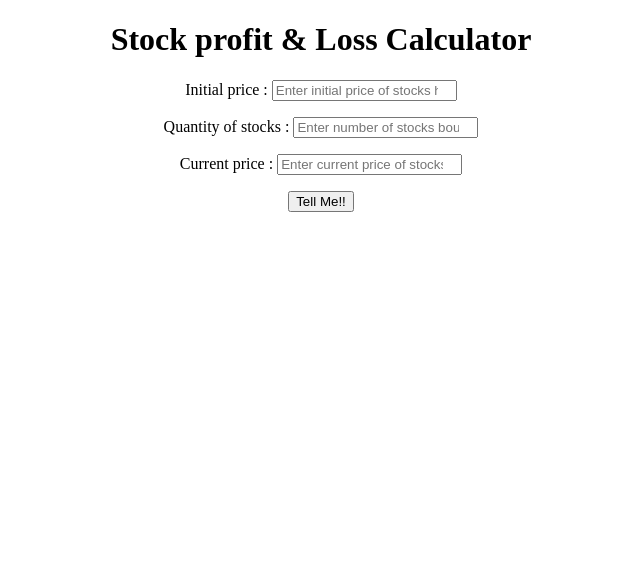
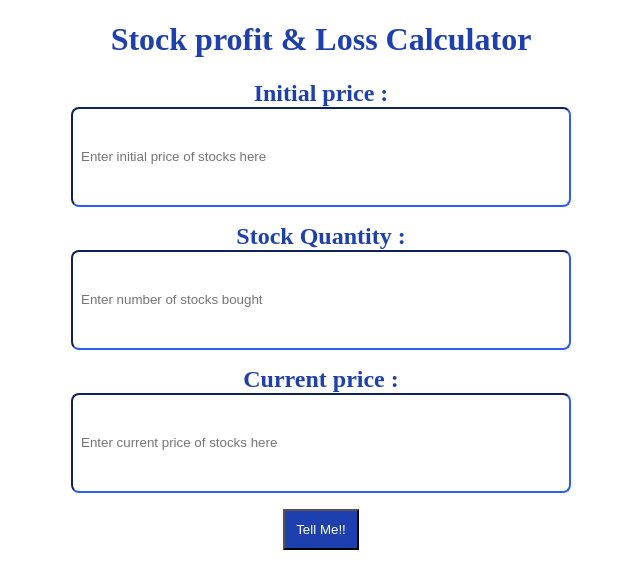
Before and after one commit to syed-shaida-hussain/profit-or-los-on-stocks-, a plain HTML site: page index.html in a window 1280 px wide. Shown: the whole page, without its empty margins (319-959 px from the left). Drawn offline with Linux system fonts and the light colour scheme.

Commit message:
styling done

```diff
--- a/index.html
+++ b/index.html
@@ -7,14 +7,16 @@
     <title>profit or loss</title>
 </head>
 <body>
-    <h1>Stock profit & Loss Calculator</h1>
+    <h1 class="heading">Stock profit & Loss Calculator</h1>
     <main>
         <label for="initial-price"> Initial price :
             <input type="number" id="initial-price" placeholder="Enter initial price of stocks here ">
         </label>
-        <label for="stocks-quantity">Quantity of stocks :
+
+        <label for="stocks-quantity">Stock Quantity :
             <input type="number" id="stocks-quantity" placeholder="Enter number of stocks bought">
         </label>
+
         <label for="current-price"> Current price :
             <input type="number" id="current-price" placeholder="Enter current price of stocks here">
         </label>
--- a/styles.css
+++ b/styles.css
@@ -1,3 +1,7 @@
+:root{
+    --primary-color : #1E40AF;
+}
+
 body{
     text-align: center;
 }
@@ -5,4 +9,35 @@ body{
 label{
     display: block;
     padding-bottom: 1rem;
+    color: var(--primary-color);
+    font-size: 1.5rem;
+    font-weight: 550;
 }
+
+.heading{
+    color: var(--primary-color);
+}
+
+#initial-price , #stocks-quantity , #current-price{
+    padding: 0.5rem;
+    width: 60vh;
+    height: 10vh;
+    margin: auto;
+    display: block;
+    border-radius: 0.5rem;
+    border-color: var(--primary-color);
+}
+
+button{
+    background-color: var(--primary-color);
+    color: white;
+    padding: 0.7rem;
+}
+
+div{
+    padding-top: 1rem;
+    padding-bottom: 1rem;
+    font-size: x-large;
+    font-weight: 100;
+    color: var(--primary-color);
+}
```
